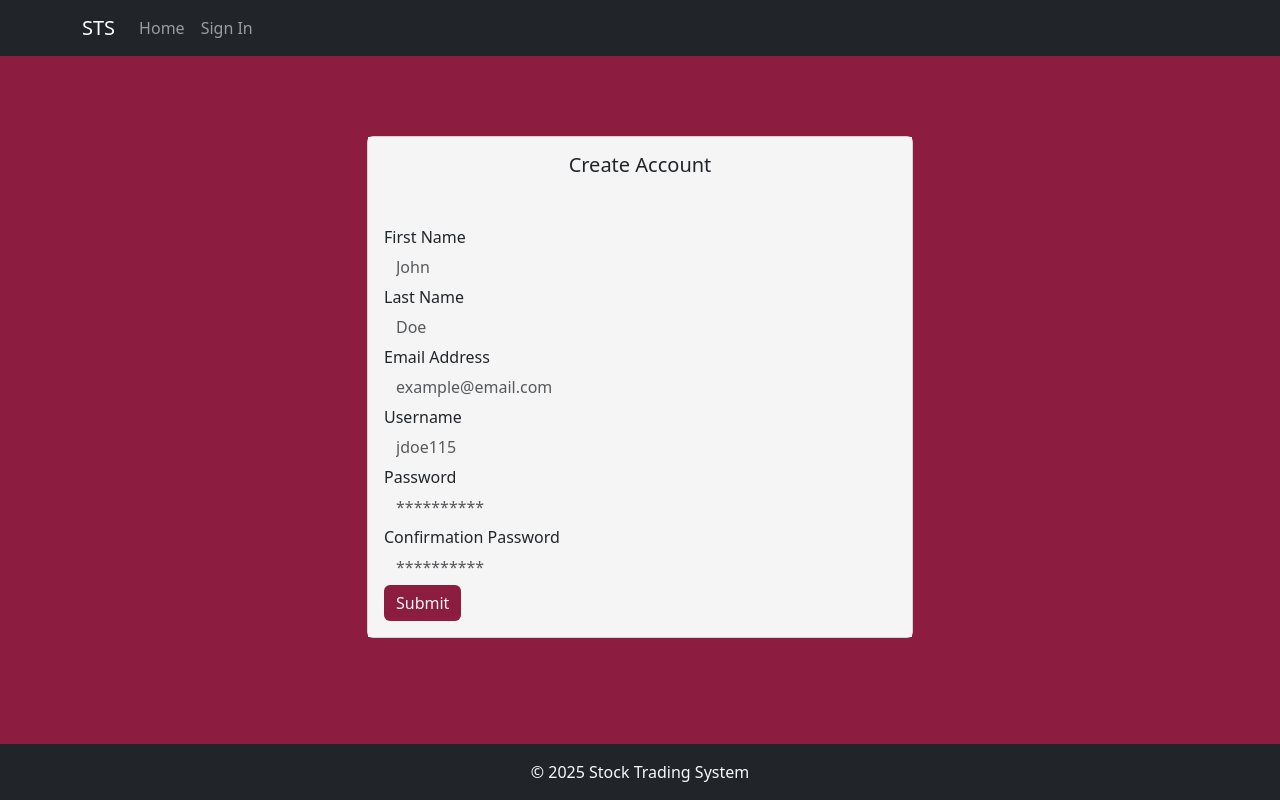
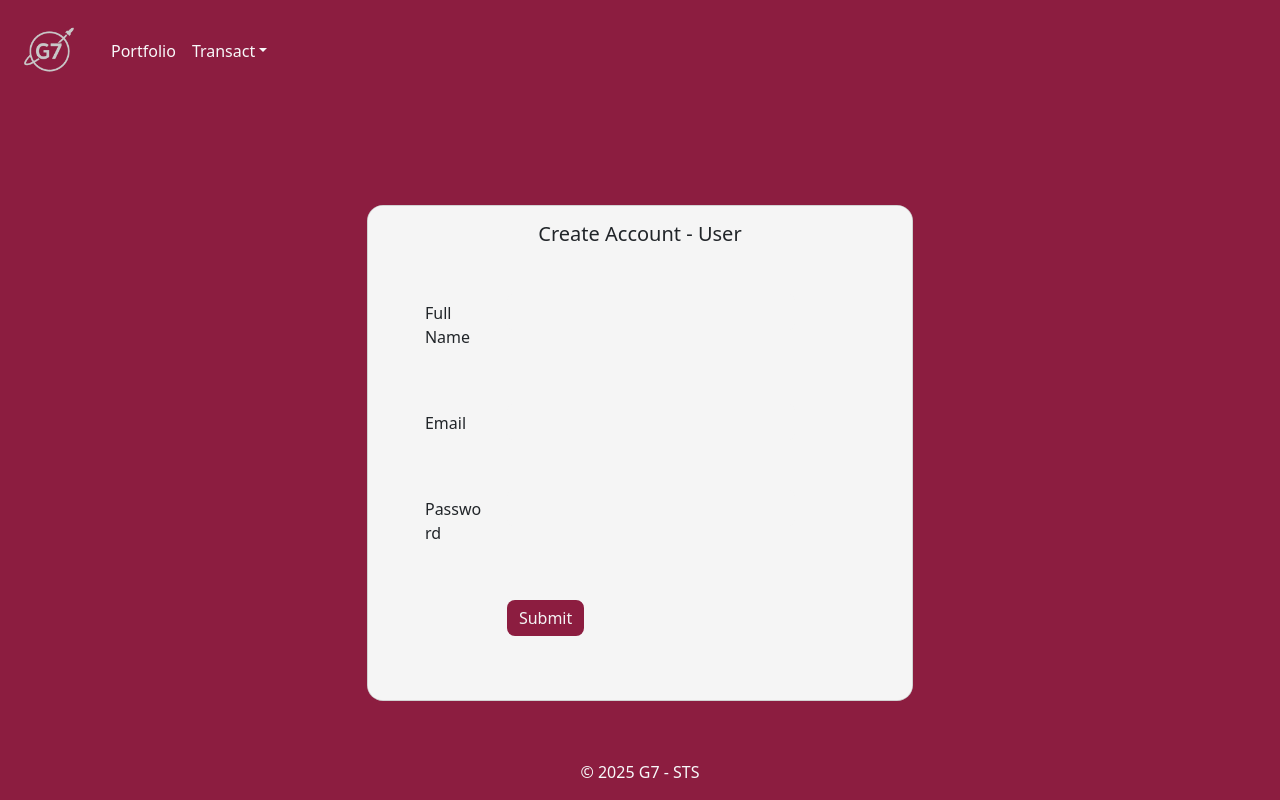
Before and after one commit to el-monke/StockTradingSystem, a Flask app: page /createaccount in a window 1280 px wide. Run offline with Flask 3, Linux system fonts and the light colour scheme; some libraries are stand-ins or nearby versions.

Commit message:
Integrate Code
Adds models coded by Brett, new webpages, and functional user auth.

```diff
--- a/flask_working/app.py
+++ b/flask_working/app.py
@@ -1,193 +1,253 @@
-from flask import Flask, render_template, redirect, url_for, flash, request
-from flask_bootstrap import Bootstrap5
+from flask import Flask, render_template, request, url_for, flash, redirect
 from flask_sqlalchemy import SQLAlchemy
+from sqlalchemy import ForeignKey
+from flask_login import LoginManager, UserMixin, login_user, logout_user, login_required, current_user
+from flask_bcrypt import Bcrypt
+import datetime
+import uuid
 
 app = Flask(__name__)
-bootstrap = Bootstrap5(app)
-
-# ------------------------------------------------------------------------------------------------------
+# DATABASE -----------------------------------------------------------------------------------------------------------------------------------------------------------------------------------------
 # Database configuration
-app.config['SQLALCHEMY_DATABASE_URI'] = 'mysql+pymysql://root:password@localhost/sts_db'
+app.config['SQLALCHEMY_DATABASE_URI'] = 'mysql+pymysql://root:password@localhost/backend_test_db'
 app.config['SQLALCHEMY_TRACK_MODIFICATIONS'] = False
 app.config['SECRET_KEY'] = 'your-secret-key'
 
-# Initialize database
+# Initialize extensions
 db = SQLAlchemy(app)
+login_manager = LoginManager()
+login_manager.init_app(app)
+
+bcrypt = Bcrypt(app)
 
 # Define User model
-class User(db.Model):
-    id = db.Column(db.Integer, primary_key=True)
-    firstname = db.Column(db.String(20), unique=False, nullable=False)
-    lastname = db.Column(db.String(20), unique=False, nullable=False)
-    email = db.Column(db.String(120), unique=True, nullable=False)
-    username = db.Column(db.String(80), unique=True, nullable=False)
-    password = db.Column(db.String(15), unique=False, nullable=False)
-    confpassword = db.Column(db.String(15), unique=False, nullable=False)
+class User(UserMixin, db.Model):
+    userId = db.Column(db.Integer, primary_key=True)
+    fullName = db.Column(db.String(50), nullable=False)
+    email = db.Column(db.String(50), unique=True, nullable=False)
+    role = db.Column(db.String(5), default="user", nullable=False) # User role, can be changed later
+    customerAccountNumber = db.Column(db.String(32), unique=True, nullable=False)
+    password = db.Column(db.String(255), nullable=False)
+    availableFunds = db.Column(db.Float, default=0.0)
+    createdAt = db.Column(db.DateTime, nullable=False)
+    updatedAt = db.Column(db.DateTime, nullable=False)
 
-    def __repr__(self):
-        return f"<User {self.username}>"
+    def get_id(self):
+        return str(self.userId)
 
 # Define Admin model
-class Admin(db.Model):
-    id = db.Column(db.Integer, primary_key=True)
-    username = db.Column(db.String(80), unique=True, nullable=False)
-    password = db.Column(db.String(15), unique=False, nullable=False)
-    confpassword = db.Column(db.String(15), unique=False, nullable=False)
-    createdAt = db.Column(db.String(15))
-    updatedAt = db.Column(db.String(15))
+class Admin(UserMixin, db.Model):
+    adminId = db.Column(db.Integer, primary_key=True)
+    fullName = db.Column(db.String(50), nullable=False)
+    email = db.Column(db.String(50), unique=True, nullable=False)
+    role = db.Column(db.String(5), default="admin", nullable=False) # Admin role
+    password = db.Column(db.String(255), nullable=False)
+    createdAt = db.Column(db.DateTime, nullable=False)
+    updatedAt = db.Column(db.DateTime, nullable=False)
 
-    def __repr__(self):
-        return f"<User {self.username}>"
+    def get_id(self):
+        return str(self.adminId)
 
-# Define FinancialTransaction Model
+# Define FinancialTransaction model
 class FinancialTransaction(db.Model):
-    id = db.Column(db.Integer, primary_key=True)
+    financialTransId = db.Column(db.Integer, primary_key=True)
+    # Foreign Keys
+    customerAccountNumber = db.Column(db.String(32), ForeignKey("user.customerAccountNumber"))
+    companyId = db.Column(db.Integer, ForeignKey("company.companyId"))
+    orderId = db.Column(db.Integer, ForeignKey("order_history.orderId"))
+    # Attributes
     amount = db.Column(db.Float)
-    transType = db.Column(db.String(4))
-    createdAt = db.Column(db.String(15))
+    type = db.Column(db.String(4)) # BUY/SELL
+    createdAt = db.Column(db.DateTime, nullable=False)
 
-# Define OrderHistory Model
+    def get_id(self):
+        return str(self.financialTransId)
+
+# Define OrderHistory model
 class OrderHistory(db.Model):
-    id = db.Column(db.Integer, primary_key=True)
-    stockID = db.Column(db.Integer)
-    adminID = db.Column(db.Integer)
-    transType = db.Column(db.String(4))
-    qty = db.Column(db.Integer)
+    orderId = db.Column(db.Integer, primary_key=True)
+    # Foreign Keys
+    stockId = db.Column(db.Integer, ForeignKey("stock_inventory.stockId"))
+    adminId = db.Column(db.Integer, ForeignKey("admin.adminId"))
+    userId = db.Column(db.Integer, ForeignKey("user.userId"))
+    # Attributes
+    type = db.Column(db.String(4)) # BUY/SELL
+    quantity = db.Column(db.Integer)
     price = db.Column(db.Float)
     totalValue = db.Column(db.Float)
-    status = db.Column(db.String(6))
-    companyName = db.Column(db.String(15))
+    status = db.Column(db.String(6)) # OPEN/CANCEL/CLOSE
+    companyName = db.Column(db.String(120))
     ticker = db.Column(db.String(5))
-    createdAt = db.Column(db.String(15))
-    updatedAt = db.Column(db.String(15))
+    createdAt = db.Column(db.DateTime, nullable=False)
+    updatedAt = db.Column(db.DateTime, nullable=False)
 
-# Define Portfolio Model
+    def get_id(self):
+        return str(self.orderId)
+
+# Define Portfolio model
 class Portfolio(db.Model):
-    id = db.Column(db.Integer, primary_key=True)
-    customerID = db.Column(db.Integer)
-    orderID = db.Column(db.Integer)
-    stockName = db.Column(db.String(15))
+    portfolioId = db.Column(db.Integer, primary_key=True)
+    # Foreign Keys
+    customerId = db.Column(db.Integer, ForeignKey("user.userId"))
+    orderId = db.Column(db.Integer, ForeignKey("order_history.orderId"))
+    # Attributes
+    stockName = db.Column(db.String(120))
     ticker = db.Column(db.String(5))
-    qty = db.Column(db.Float)
-    currentMktPrice = db.Column(db.Float)
-    createdAt = db.Column(db.String(15))
-    updatedAt = db.Column(db.String(15))
+    quantity = db.Column(db.Integer)
+    mktPrice = db.Column(db.Float)
+    createdAt = db.Column(db.DateTime, nullable=False)
+    updatedAt = db.Column(db.DateTime, nullable=False)
 
+    def get_id(self):
+        return str(self.portfolioId)
 
-# Define StockInventory Model
+# Define StockInventory model
 class StockInventory(db.Model):
-    id = db.Column(db.Integer, primary_key=True)
-    adminID = db.Column(db.Integer)
-    stockName = db.Column(db.String(15))
-    ticker = db.Column(db.String(15))
-    qty = db.Column(db.Float)
+    stockId = db.Column(db.Integer, primary_key=True)
+    # Foreign Keys
+    companyId = db.Column(db.Integer, ForeignKey("company.companyId"))
+    adminId = db.Column(db.Integer, ForeignKey("admin.adminId"))
+    # Attributes
+    name = db.Column(db.String(120))
+    ticker = db.Column(db.String(5))
+    quantity = db.Column(db.Integer)
     initStockPrice = db.Column(db.Float)
     currentMktPrice = db.Column(db.Float)
-    createdAt = db.Column(db.String(15))
-    updatedAt = db.Column(db.String(15))
+    createdAt = db.Column(db.DateTime, nullable=False)
+    updatedAt = db.Column(db.DateTime, nullable=False)
 
-# Define Company Model
+    def get_id(self):
+        return str(self.stockId)
+
+# Define Company model
 class Company(db.Model):
-    id = db.Column(db.Integer, primary_key=True)
-    companyName = db.Column(db.String(15))
-    description = db.Column(db.String(100))
-    stockTotalQuality = db.Column(db.Float)
-    ticker = db.Column(db.String(15))
+    companyId = db.Column(db.Integer, primary_key=True)
+    name = db.Column(db.String(120))
+    description = db.Column(db.String(255))
+    stockTotalQty = db.Column(db.Integer)
+    ticker = db.Column(db.String(5))
     currentMktPrice = db.Column(db.Float)
-    createdAt = db.Column(db.String(15))
-    updatedAt = db.Column(db.String(15))
+    createdAt = db.Column(db.DateTime, nullable=False)
+    updatedAt = db.Column(db.DateTime, nullable=False)
 
-# Define WorkingDay Model
+    def get_id(self):
+        return str(self.companyId)
+
+# Define Exception model
+class Exception(db.Model):
+    exceptionId = db.Column(db.Integer, primary_key=True)
+    # Foreign Key
+    adminId = db.Column(db.Integer, ForeignKey("admin.adminId"))
+    # Attributes
+    reason = db.Column(db.String(255))
+    holidayDate = db.Column(db.String(25))
+    createdAt = db.Column(db.DateTime, nullable=False)
+    updatedAt = db.Column(db.DateTime, nullable=False)
+
+    def get_id(self):
+        return str(self.exceptionId)
+
+# Define WorkingDay model
 class WorkingDay(db.Model):
-    id = db.Column(db.Integer, primary_key=True)
-    adminID = db.Column(db.Integer)
-    weekDay = db.Column(db.String(3))
-    openTime = db.Column(db.String(15))
-    closeTime = db.Column(db.String(15))
-    holida = db.Column(db.String(15))
-    createdAt = db.Column(db.String(15))
-    updatedAt = db.Column(db.String(15))
+    workingDayId = db.Column(db.Integer, primary_key=True)
+    # Foreign Key
+    adminId = db.Column(db.Integer, ForeignKey("admin.adminId"))
+    # Attributes
+    dayOfWeek = db.Column(db.String(3))
+    startTime = db.Column(db.String(25))
+    endTime = db.Column(db.String(25))
+    createdAt = db.Column(db.String(25))
+    updatedAt = db.Column(db.String(25))
 
+    def get_id(self):
+        return str(self.workingDayId)
 
-# Create tables
+# Initialize database
 with app.app_context():
     db.create_all()
+# END DATABASE -----------------------------------------------------------------------------------------------------------------------------------------------------------------------------------------
 
-# ------------------------------------------------------------------------------------------------------
-# CRUD FUNCTIONS
+# User loader
+@login_manager.user_loader
+def load_user(user_id):
+    return User.query.get(int(user_id))
 
-# ADD USER
-@app.route('/createaccount', methods=["GET","POST"])
+# Home Route
+@app.route('/')
+@login_required  # Restricts access to authenticated users only
+def home():
+    return render_template("home.html")
+
+# USER AUTHENTICATION----------------------------------------------------------------------------------------------------------------------------------------------------------------------------------------------------
+
+# Create User Account
+@app.route('/createaccount', methods=["GET", "POST"])
 def createaccount():
     if request.method == "POST":
-        firstname = request.form["firstname"]
-        lastname = request.form["lastname"]
-        email = request.form["email"]
-        username = request.form["username"]
-        password = request.form["password"]
-        confpassword = request.form["confpassword"]
+        hashedPassword = bcrypt.generate_password_hash(request.form.get("password")).decode('utf-8')
+        acctPassword = uuid.uuid4().hex[:12].upper()
+        user = User(
+            fullName=request.form.get("fullName"),
+            email=request.form.get("email"),
+            customerAccountNumber=acctPassword,
+            password=hashedPassword,  # Hashed password
+            role="user",  # Default role is "user"
+            createdAt = datetime.datetime.now(),
+            updatedAt = datetime.datetime.now()
+        )
+        db.session.add(user)
+        db.session.commit()
+        return redirect(url_for("signIn"))
+    return render_template("create_account.html")
 
-        new_user = User(firstname=firstname, lastname=lastname, email=email, username=username, password=password, confpassword=confpassword)
+# Create Admin Account
+@app.route('/createaccount/admin', methods=["GET", "POST"])
+def createaccount_admin():
+    if request.method == "POST":
+        # Verify the admin registration key
+        admin_key = request.form.get("admin_key")
+        if admin_key != "admin":  # Change this to a secure key
+            return redirect(url_for("signIn"))
 
-        db.session.add(new_user)
+        hashedPassword = bcrypt.generate_password_hash(request.form.get("password")).decode('utf-8')
+        admin = Admin(
+            fullName=request.form.get("fullName"),
+            email=request.form.get("email"),
+            password=hashedPassword,  # Hashed Password
+            role="admin",  # Admin role
+            createdAt = datetime.datetime.now(),
+            updatedAt = datetime.datetime.now()
+        )
+        db.session.add(admin)
         db.session.commit()
+        return redirect(url_for("signIn"))
+    return render_template("create_account_admin.html")
 
-        flash("User added successfully")
-        return redirect(url_for("signin"))
-    return render_template("createaccount.html")
+# SignIn Route
+@app.route('/signIn', methods=["GET", "POST"])
+def signIn():
+	if request.method == "POST":
+		if User.query.filter_by(email=request.form.get("email")).first() != None:
+			user = User.query.filter_by(email=request.form.get("email")).first()
+			if user and bcrypt.check_password_hash(user.password, request.form.get("password")):
+				login_user(user)
+				return redirect(url_for("home"))
+		else:
+			admin = Admin.query.filter_by(email=request.form.get("email")).first()
+			if admin and bcrypt.check_password_hash(admin.password, request.form.get("password")):
+				login_user(admin)
+				return redirect(url_for("home"))
+	return render_template("sign_in.html")
 
-# READ
-@app.route('/read_user/<int:user_id>')
-def read_user(user_id):
-    user = User.query.get_or_404(user_id)
-    return f"User Details: ID: {user.id}, Username: {user.username}, Email: {user.email}"
+# LogOut Route
+@app.route('/logout')
+@login_required
+def logout():
+    logout_user()
+    return redirect(url_for("signIn"))
 
-# UPDATE
-@app.route('/update_user/<int:user_id>/<string:username>/<string:email>')
-def update_user(user_id, username, email):
-    user = User.query.get_or_404(user_id)
-    if not username or not email:
-        flash('Both username and email are required!', 'error')
-        return redirect(url_for('index'))
+#----------------------------------------------------------------------------------------------------------------------------------------------------------------------------------------------------
 
-    user.username = username
-    user.email = email
-
-    try:
-        db.session.commit()
-        flash(f'User {username} updated successfully!', 'success')
-    except Exception as e:
-        db.session.rollback()
-        flash(f'Error updating user: {str(e)}', 'error')
-    return redirect(url_for('index'))
-
-# DELETE
-@app.route('/delete_user/<int:user_id>')
-def delete_user(user_id):
-    user = User.query.get_or_404(user_id)
-    try:
-        db.session.delete(user)
-        db.session.commit()
-        flash(f'User {user.username} deleted successfully!', 'success')
-    except Exception as e:
-        db.session.rollback()
-        flash(f'Error deleting user: {str(e)}', 'error')
-    return redirect(url_for('index'))
-
-# ------------------------------------------------------------------------------------------------------
-# ROUTES
-@app.route("/")
-def index():
-    users = User.query.all()
-    return render_template("index.html", users=users)
-
-@app.route("/signin")
-def signin():
-    return render_template("signin.html")
-
-@app.route("/stock")
-def stock():
-    return render_template("stock.html")
 
 if __name__ == "__main__":
     app.run(debug=True)
--- a/flask_working/templates/base.html
+++ b/flask_working/templates/base.html
@@ -2,21 +2,34 @@
 <html lang="en">
     <head>
         <meta charset="UTF-8" />
-  <meta name="viewport" content="width=device-width, initial-scale=1.0" />
-  <link href="https://cdn.jsdelivr.net/npm/bootstrap@5.3.0/dist/css/bootstrap.min.css" rel="stylesheet">
-  <title>{% block title %}{% endblock %} - My Flask App</title>
+        <meta name="viewport" content="width=device-width, initial-scale=1" />
+        <link href="https://cdn.jsdelivr.net/npm/bootstrap@5.3.8/dist/css/bootstrap.min.css" rel="stylesheet">
+        <title>{% block title %}{% endblock %} - Stock Trading System</title>
+        <style>
+            body { background-color:#8C1D40; }
+        </style>
     </head>
-<body class="d-flex flex-column min-vh-100" style="background-color: #8C1D40;">
-  <nav class="navbar navbar-expand-lg navbar-dark bg-dark">
-    <div class="container">
-      <a class="navbar-brand" href="{{ url_for('index') }}">STS</a>
+    <body>
+        <nav class="navbar navbar-expand-lg sticky-top">
+            <div class="container-fluid">
+                <a class="navbar-brand text-light" href="{{ url_for('home') }}"><img src="{{ url_for('static', filename='logo.png')}}" alt="" style="height:75px; width:auto;"></a>
                 <button class="navbar-toggler" type="button" data-bs-toggle="collapse" data-bs-target="#navbarNav">
                     <span class="navbar-toggler-icon"></span>
                 </button>
             <div class="collapse navbar-collapse" id="navbarNav">
                 <ul class="navbar-nav">
-          <li class="nav-item"><a class="nav-link" href="{{ url_for('index') }}">Home</a></li>
-          <li class="nav-item"><a class="nav-link" href="{{ url_for('signin') }}">Sign In</a></li>
+                    <li class="nav-item"><a class="nav-link text-light" href="{{ url_for('home') }}">Portfolio</a></li>
+
+                    <div class="dropdown">
+                        <a class="nav-link dropdown-toggle text-light" type="button" data-bs-toggle="dropdown">Transact</a>
+                        <ul class="dropdown-menu">
+                            <li><a class="nav-link" href="#"><button class="dropdown-item" type="button">Buy</button></a></li>
+                            <li><a class="nav-link" href="#"><button class="dropdown-item" type="button">Sell</button></a></li>
+                            <li><a class="nav-link" href="#"><button class="dropdown-item" type="button">Deposit</button></a></li>
+                            <li><a class="nav-link" href="#"><button class="dropdown-item" type="button">Withdraw</button></a></li>
+                        </ul>
+                    </div>
+
                 </ul>
             </div>
             </div>
@@ -26,10 +39,10 @@
             {% block content %}{% endblock %}
         </div>
 
-  <footer class="bg-dark text-light mt-auto">
-    <div class="container py-3"><p class="text-center mb-0">© 2025 Stock Trading System</p></div>
+        <footer class="text-light fixed-bottom mt-auto">
+            <div class="container py-3"><p class="text-center mb-0">© 2025 G7 - STS</p></div>
         </footer>
 
-  <script src="https://cdn.jsdelivr.net/npm/bootstrap@5.3.0/dist/js/bootstrap.bundle.min.js"></script>
+        <script src="https://cdn.jsdelivr.net/npm/bootstrap@5.3.8/dist/js/bootstrap.bundle.min.js"></script>
     </body>
 </html>
--- /dev/null
+++ b/flask_working/templates/create_account.html
@@ -0,0 +1,41 @@
+{% extends "base.html" %}
+{% block title %}Create Account - User{% endblock %}
+{% block content %}
+<style>
+    .card.hover-lift {transition: transform .2s ease, box-shadow .2s ease;}
+    .card.hover-lift:hover {transform: translateY(-4px); box-shadow: var(--bs-box-shadow-lg);}
+</style>
+
+<div class="row mt-5" style="padding-top: 5%;">
+  <div class="col-md-6 mx-auto">
+    <div class="card hover-lift rounded-4 overflow-hidden">
+     <div class="card-body" style="background-color: #F5F5F5;">
+      <h5 class="card-title text-center mb-5">Create Account - User</h5>
+
+      <form action="{{ url_for('createaccount') }}" method="post">
+          <div class="form-group row mb-5" style="padding-left: 8%;">
+            <label for="fullName" class="col-sm-2 col-form-label">Full Name</label>
+            <div class="col-sm-10 ml-3" style="width: 63%">
+                <input type="text" class="form-control" id="fullName" name="fullName" style="background-color: #F5F5F5;border: none;">
+            </div>
+          </div>
+          <div class="form-group row mb-5" style="padding-left: 8%;">
+            <label for="email" class="col-sm-2 col-form-label">Email</label>
+            <div class="col-sm-10 ml-3" style="width: 63%;">
+                <input type="email" class="form-control" id="email" name="email" style="background-color: #F5F5F5;border: none;">
+            </div>
+          </div>
+          <div class="form-group row mb-5" style="padding-left: 8%;">
+            <label for="password" class="col-sm-2 col-form-label">Password</label>
+            <div class="col-sm-10" style="width: 63%;">
+                <input type="password" class="form-control" id="password" name="password" style="background-color: #F5F5F5;border: none;">
+            </div>
+          </div>
+          <div class="form-group row mb-5" style="padding-left: 24%;">
+                <div class="col-sm-10">
+                    <button type="submit" class="btn btn-primary rounded-3" style="background-color: #8C1D40;color: #F5F5F5;border:none;">Submit</button>
+                </div>
+            </div>
+            </div>
+        </form>
+{% endblock %}
--- a/flask_working/templates/createaccount.html
+++ /dev/null
@@ -1,33 +0,0 @@
-{% extends "base.html" %}
-{% block title %}Create Account{% endblock %}
-{% block content %}
-<div class="row">
-  <div class="col-md-12">
-    <h1 class="display-4 text-center"></h1>
-  </div>
-</div>
-<div class="row mt-5">
-  <div class="col-md-6 mx-auto">
-    <div class="card"><div class="card-body" style="background-color: #F5F5F5;">
-      <h5 class="card-title text-center mb-5">Create Account</h5>
-      <form action="" method="post">
-        <div class="form-group">
-            <label for="inputFirstName">First Name</label>
-            <input type="text" class="form-control" id="inputFirstName" name="firstname" placeholder="John" style="background-color: #F5F5F5;border: none;">
-            <label for="inputLastName">Last Name</label>
-            <input type="text" class="form-control" id="inputLastName" name="lastname" placeholder="Doe" style="background-color: #F5F5F5;border: none;">
-            <label for="inputEmail">Email Address</label>
-            <input type="email" class="form-control" id="inputEmail" name="email" placeholder="example@email.com" style="background-color: #F5F5F5;border: none;">
-            <label for="inputUsername">Username</label>
-            <input type="text" class="form-control" id="inputUsername" name="username" placeholder="jdoe115" style="background-color: #F5F5F5;border: none;">
-            <label for="inputPassword">Password</label>
-            <input type="password" class="form-control" id="inputPassword" name="password" placeholder="**********" style="background-color: #F5F5F5;border: none;">
-            <label for="inputConfPassword">Confirmation Password</label>
-            <input type="password" class="form-control" id="inputConfPassword" name="confpassword" placeholder="**********" style="background-color: #F5F5F5;border: none;">
-            <button type="submit" class="btn btn-primary" style="background-color: #8C1D40;color: #F5F5F5;border:none;">Submit</button>
-        </div>
-      </form>
-    </div></div>
-  </div>
-</div>
-{% endblock %}
--- a/flask_working/templates/stock.html
+++ /dev/null
@@ -1,6 +0,0 @@
-{% extends "base.html" %}
-{% block title %}Stock{% endblock %}
-{% block content %}
-
-
-{% endblock %}
```
Also changed, not shown: flask_working/templates/create_account_admin.html (added, +47 -0 lines), flask_working/templates/home.html (added, +60 -0 lines), flask_working/templates/index.html (deleted, +0 -31 lines), flask_working/templates/sign_in.html (added, +40 -0 lines), flask_working/templates/signin.html (deleted, +0 -37 lines), flask_working/static/logo.png (added). Lines whose indentation alone changed are shown as unchanged.
